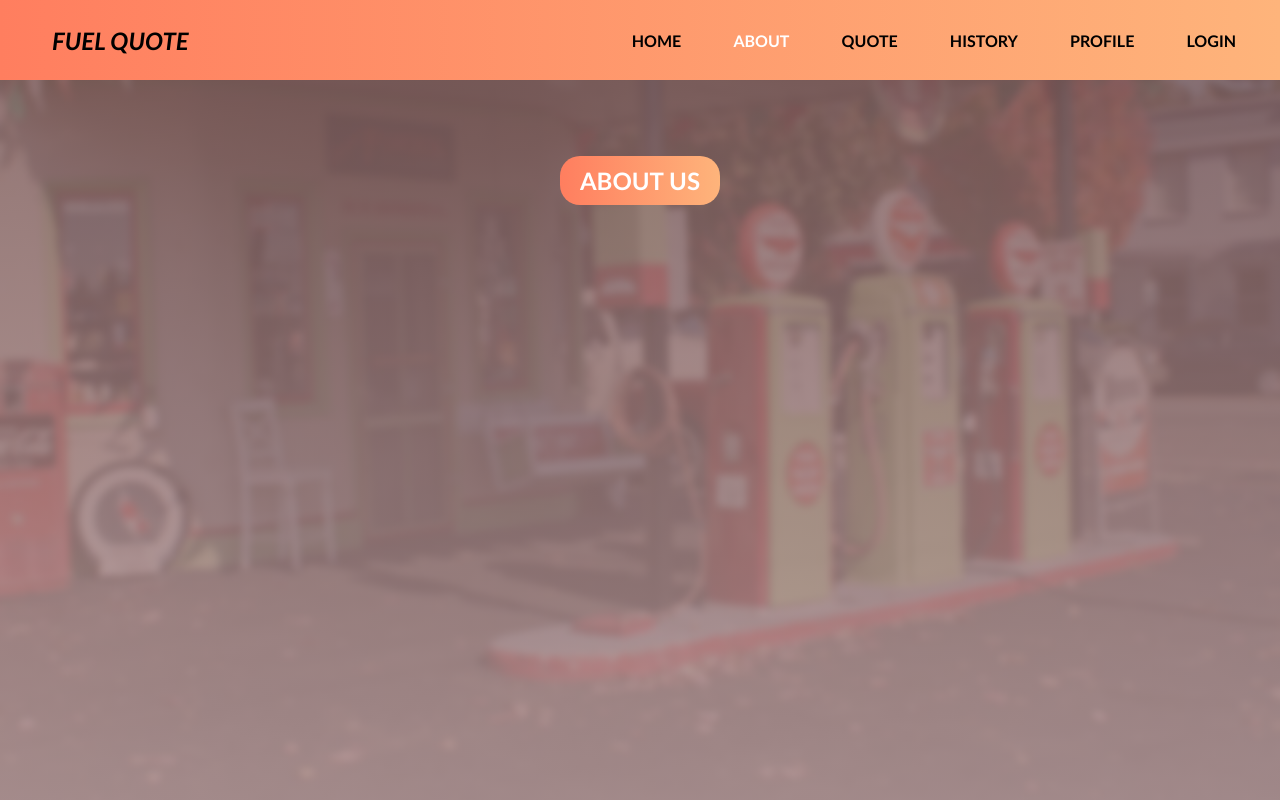
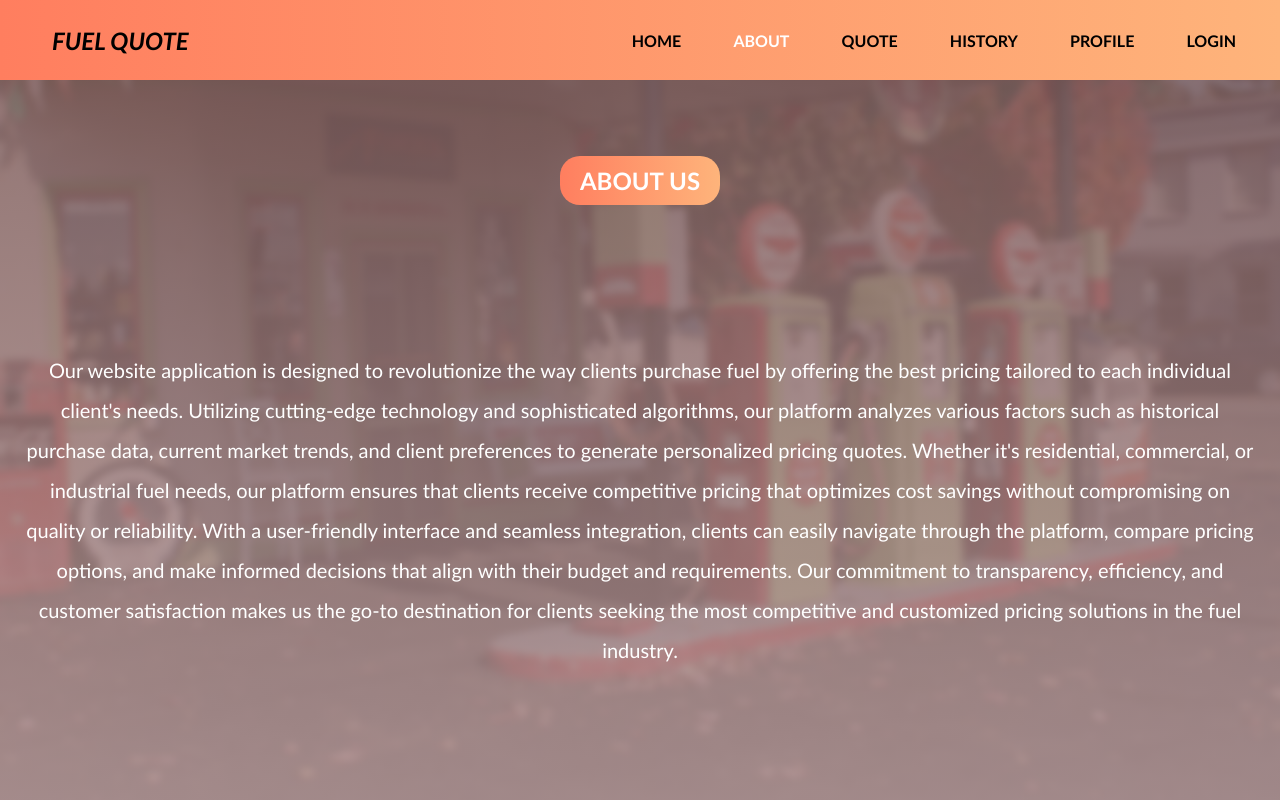
Before and after one commit to tamialin/software_design, a Python web app: template template/about.html in a window 1280 px wide. Run offline with Jinja, Linux system fonts and the light colour scheme; the template is opened without the code that fills it, so the values that code supplies are empty.

Commit message:
added about us desfcription

```diff
--- a/style/about.css
+++ b/style/about.css
@@ -73,6 +73,7 @@ nav a.active {
     background: linear-gradient(to right, #ff7e5f, #feb47b);
     border-radius: 20px;
     padding: 10px 20px;
+    display: inline-block;
 }
 
 /* CSS styles for the text */
@@ -91,3 +92,12 @@ nav a.active {
         transform: translateX(0);
     }
 }
+
+.about-us-paragraph {
+    text-align: center;
+    margin-top: 350px;
+    color: white;
+    font-size: 20px;
+    line-height: 2;
+    padding: 0 20px;
+}
--- a/template/about.html
+++ b/template/about.html
@@ -24,6 +24,10 @@
                 <div class="text">ABOUT US</div>
             </div>
         </div>
+        <div class="about-us-paragraph">
+            <p>Our website application is designed to revolutionize the way clients purchase fuel by offering the best pricing tailored to each individual client's needs. Utilizing cutting-edge technology and sophisticated algorithms, our platform analyzes various factors such as historical purchase data, current market trends, and client preferences to generate personalized pricing quotes. Whether it's residential, commercial, or industrial fuel needs, our platform ensures that clients receive competitive pricing that optimizes cost savings without compromising on quality or reliability. With a user-friendly interface and seamless integration, clients can easily navigate through the platform, compare pricing options, and make informed decisions that align with their budget and requirements. Our commitment to transparency, efficiency, and customer satisfaction makes us the go-to destination for clients seeking the most competitive and customized pricing solutions in the fuel industry.
+            </p>
+        </div>
     </section>
 </body>
 </html>
```
